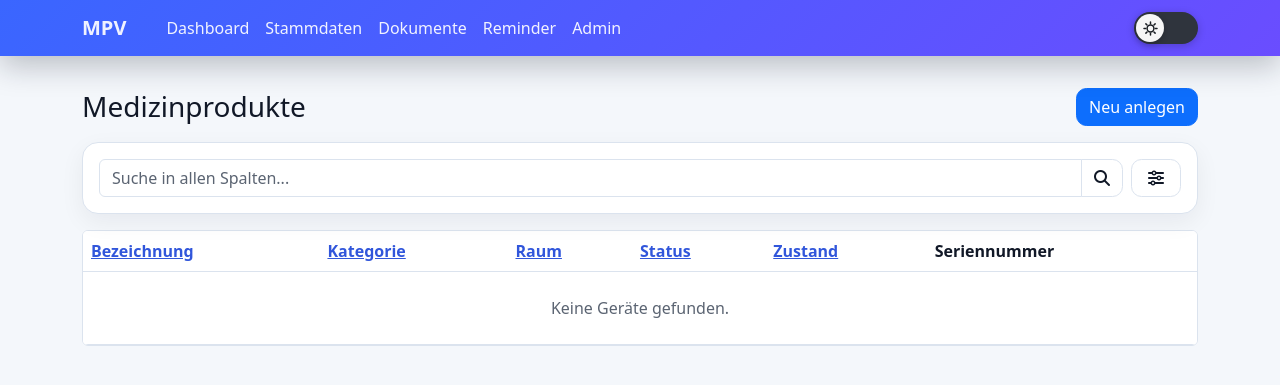
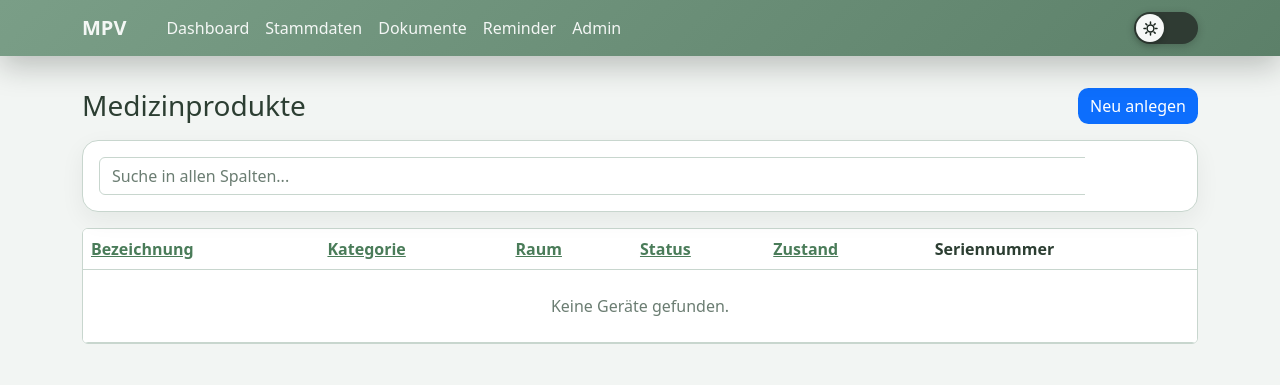
Before and after one commit to fjhzi/MPV, a Django app: page / in a window 1280 px wide. Shown: the top 385 px of the page. Run offline with Django 5.2, Linux system fonts and the light colour scheme; data comes from the database, SQL or seed files in the repository; data that the repository does not hold is empty.

Commit message:
css color change

```diff
--- a/templates/base.html
+++ b/templates/base.html
@@ -9,30 +9,52 @@
   <style>
     :root {
       color-scheme: light;
-      --mpv-bg: #f4f7fb;
-      --mpv-text: #111827;
+      /* Salbeigrün - Light Mode */
+      --mpv-bg: #f2f5f3;
+      --mpv-text: #2c3e32;
       --mpv-surface: #ffffff;
-      --mpv-border: #dbe3ee;
-      --mpv-nav-start: #3a66ff;
-      --mpv-nav-end: #6a4dff;
-      --mpv-link: #3156db;
-      --mpv-muted: #5b6472;
-      --row-overdue: #f8d7da;
-      --row-warning: #fff3cd;
+      --mpv-border: #c8d6ce;
+      --mpv-nav-start: #7a9e87;
+      --mpv-nav-end: #5c8069;
+      --mpv-link: #4a7c59;
+      --mpv-muted: #6b7d72;
+      --mpv-highlight: #7a9e87; /* Für Hover-Mixes */
+
+      /* Status Rows - Light */
+      --row-overdue: #fbe6e8;
+      --row-warning: #fdf5d3;
+
+      /* Button Base Colors - Light (Harmonisch abgestimmt) */
+      --btn-edit: #d98a4c;   /* Orange */
+      --btn-delete: #c95c5c; /* Rot */
+      --btn-add: #6b9e78;    /* Grün */
+      --btn-save: #5c85a6;   /* Blau */
+      --btn-cancel: #8c9690; /* Grau */
     }
 
     html[data-theme="dark"] {
       color-scheme: dark;
-      --mpv-bg: #0f1724;
-      --mpv-text: #e5ebf7;
-      --mpv-surface: #1b2435;
-      --mpv-border: #2c3a52;
-      --mpv-nav-start: #171f2f;
-      --mpv-nav-end: #232f45;
-      --mpv-link: #9ab5ff;
-      --mpv-muted: #afbdd6;
-      --row-overdue: rgba(248, 88, 112, 0.25);
-      --row-warning: rgba(255, 201, 87, 0.22);
+      /* Salbeigrün - Dark Mode */
+      --mpv-bg: #121a15;
+      --mpv-text: #e2e8e4;
+      --mpv-surface: #1b261f;
+      --mpv-border: #2a3b30;
+      --mpv-nav-start: #23362a;
+      --mpv-nav-end: #1a2920;
+      --mpv-link: #8ebfa0;
+      --mpv-muted: #94a69b;
+      --mpv-highlight: #4a7c59; /* Für Hover-Mixes im Dark Mode */
+
+      /* Status Rows - Dark */
+      --row-overdue: rgba(201, 92, 92, 0.25);
+      --row-warning: rgba(217, 180, 76, 0.22);
+
+      /* Button Base Colors - Dark (Gedämpfter für Dark Mode) */
+      --btn-edit: #bd7339;
+      --btn-delete: #ab4949;
+      --btn-add: #578563;
+      --btn-save: #4a6f8c;
+      --btn-cancel: #737c76;
     }
 
     body {
@@ -41,9 +63,10 @@
       transition: background-color 0.25s ease, color 0.25s ease;
     }
 
+    /* --- Navbar --- */
     .navbar-modern {
       background: linear-gradient(135deg, var(--mpv-nav-start), var(--mpv-nav-end));
-      box-shadow: 0 10px 30px rgba(17, 24, 39, 0.25);
+      box-shadow: 0 10px 30px rgba(18, 26, 21, 0.25);
     }
 
     .navbar-modern .nav-link,
@@ -60,6 +83,7 @@
       opacity: 1;
     }
 
+    /* --- Theme Toggle --- */
     .theme-toggle {
       display: inline-flex;
       align-items: center;
@@ -78,7 +102,7 @@
       width: 64px;
       height: 32px;
       border-radius: 999px;
-      background: #2f343d;
+      background: #2f3b33;
       box-shadow: 0 2px 8px rgba(0, 0, 0, 0.2);
       cursor: pointer;
       transition: background-color 0.25s ease;
@@ -92,7 +116,7 @@
       width: 28px;
       height: 28px;
       border-radius: 50%;
-      background: #f6f6f6;
+      background: #f6f8f7;
       box-shadow: 0 2px 6px rgba(0, 0, 0, 0.22);
       transition: transform 0.25s ease, background-color 0.25s ease;
     }
@@ -112,7 +136,7 @@
     }
 
     .theme-toggle .icon-sun {
-      color: #1b1f24;
+      color: #1b261f;
       opacity: 1;
     }
 
@@ -122,12 +146,12 @@
     }
 
     .theme-toggle input:checked + .track {
-      background: #f3f3f3;
+      background: #e6ebe8;
     }
 
     .theme-toggle input:checked + .track .thumb {
       transform: translateX(32px);
-      background: #000000;
+      background: #121a15;
     }
 
     .theme-toggle input:checked + .track .icon-sun {
@@ -143,6 +167,7 @@
       outline-offset: 2px;
     }
 
+    /* --- Base Elements & Overrides --- */
     .card,
     .table-responsive,
     .modal-content,
@@ -160,14 +185,6 @@
       color: var(--mpv-text);
     }
 
-    .table {
-      --bs-table-bg: var(--mpv-surface);
-      --bs-table-color: var(--mpv-text);
-      --bs-table-border-color: var(--mpv-border);
-      --bs-table-hover-bg: color-mix(in srgb, var(--mpv-surface) 88%, #6f89ff 12%);
-      --bs-table-striped-bg: color-mix(in srgb, var(--mpv-surface) 90%, #ffffff 10%);
-    }
-
     a,
     .btn-link,
     .table a {
@@ -178,11 +195,23 @@
       color: var(--mpv-muted) !important;
     }
 
+    /* --- Tables --- */
+    .table {
+      --bs-table-bg: var(--mpv-surface);
+      --bs-table-color: var(--mpv-text);
+      --bs-table-border-color: var(--mpv-border);
+      --bs-table-hover-bg: color-mix(in srgb, var(--mpv-surface) 88%, var(--mpv-highlight) 12%);
+      --bs-table-striped-bg: color-mix(in srgb, var(--mpv-surface) 90%, #000000 3%);
+    }
 
+    html[data-theme="dark"] .table {
+      --bs-table-striped-bg: color-mix(in srgb, var(--mpv-surface) 90%, #ffffff 3%);
+    }
 
+    /* --- Cards & Forms --- */
     .card {
       border-radius: 1rem;
-      box-shadow: 0 8px 24px rgba(17, 24, 39, 0.06);
+      box-shadow: 0 8px 24px rgba(18, 26, 21, 0.06);
     }
 
     .card-header {
@@ -204,6 +233,7 @@
       opacity: 1;
     }
 
+    /* --- Accordion --- */
     .accordion,
     .accordion-item,
     .accordion-header,
@@ -216,7 +246,7 @@
 
     .accordion-button:not(.collapsed) {
       color: var(--mpv-text);
-      background-color: color-mix(in srgb, var(--mpv-surface) 88%, #6f89ff 12%);
+      background-color: color-mix(in srgb, var(--mpv-surface) 88%, var(--mpv-highlight) 12%);
     }
 
     .accordion-button:focus {
@@ -232,16 +262,41 @@
       filter: invert(1) brightness(1.4);
     }
 
+    /* --- Custom Buttons --- */
     .btn {
       border-radius: 0.65rem;
+      transition: background-color 0.2s ease, transform 0.1s ease;
+      color: #ffffff; /* Text auf Buttons immer weiß für guten Kontrast */
+      border: none;
     }
 
+    .btn:hover {
+      color: #ffffff;
+      transform: translateY(-1px);
+    }
+
+    .btn-edit { background-color: var(--btn-edit); }
+    .btn-edit:hover { background-color: color-mix(in srgb, var(--btn-edit) 85%, #000 15%); }
+
+    .btn-delete { background-color: var(--btn-delete); }
+    .btn-delete:hover { background-color: color-mix(in srgb, var(--btn-delete) 85%, #000 15%); }
+
+    .btn-add { background-color: var(--btn-add); }
+    .btn-add:hover { background-color: color-mix(in srgb, var(--btn-add) 85%, #000 15%); }
+
+    .btn-save { background-color: var(--btn-save); }
+    .btn-save:hover { background-color: color-mix(in srgb, var(--btn-save) 85%, #000 15%); }
+
+    .btn-cancel { background-color: var(--btn-cancel); }
+    .btn-cancel:hover { background-color: color-mix(in srgb, var(--btn-cancel) 85%, #000 15%); }
+
+    /* --- Pagination --- */
     .pagination {
       --bs-pagination-bg: var(--mpv-surface);
       --bs-pagination-border-color: var(--mpv-border);
       --bs-pagination-color: var(--mpv-link);
       --bs-pagination-hover-color: var(--mpv-text);
-      --bs-pagination-hover-bg: color-mix(in srgb, var(--mpv-surface) 86%, #6f89ff 14%);
+      --bs-pagination-hover-bg: color-mix(in srgb, var(--mpv-surface) 86%, var(--mpv-highlight) 14%);
       --bs-pagination-hover-border-color: var(--mpv-border);
       --bs-pagination-active-color: #ffffff;
       --bs-pagination-active-bg: var(--mpv-link);
@@ -250,7 +305,7 @@
       --bs-pagination-disabled-bg: color-mix(in srgb, var(--mpv-surface) 94%, var(--mpv-border) 6%);
       --bs-pagination-disabled-border-color: var(--mpv-border);
       --bs-pagination-focus-color: var(--mpv-text);
-      --bs-pagination-focus-bg: color-mix(in srgb, var(--mpv-surface) 84%, #6f89ff 16%);
+      --bs-pagination-focus-bg: color-mix(in srgb, var(--mpv-surface) 84%, var(--mpv-highlight) 16%);
       --bs-pagination-focus-box-shadow: 0 0 0 0.2rem color-mix(in srgb, var(--mpv-link) 38%, transparent);
     }
 
@@ -258,6 +313,7 @@
       transition: background-color 0.2s ease, color 0.2s ease;
     }
 
+    /* --- Status Rows --- */
     .row-overdue { background-color: var(--row-overdue); }
     .row-warning { background-color: var(--row-warning); }
 
@@ -268,7 +324,7 @@
     .table td.reminder-due-warning {
       background-color: var(--row-warning) !important;
     }
-  </style>
+</style>
 </head>
 <body>
 <nav class="navbar navbar-expand-lg navbar-modern mb-4">
```
